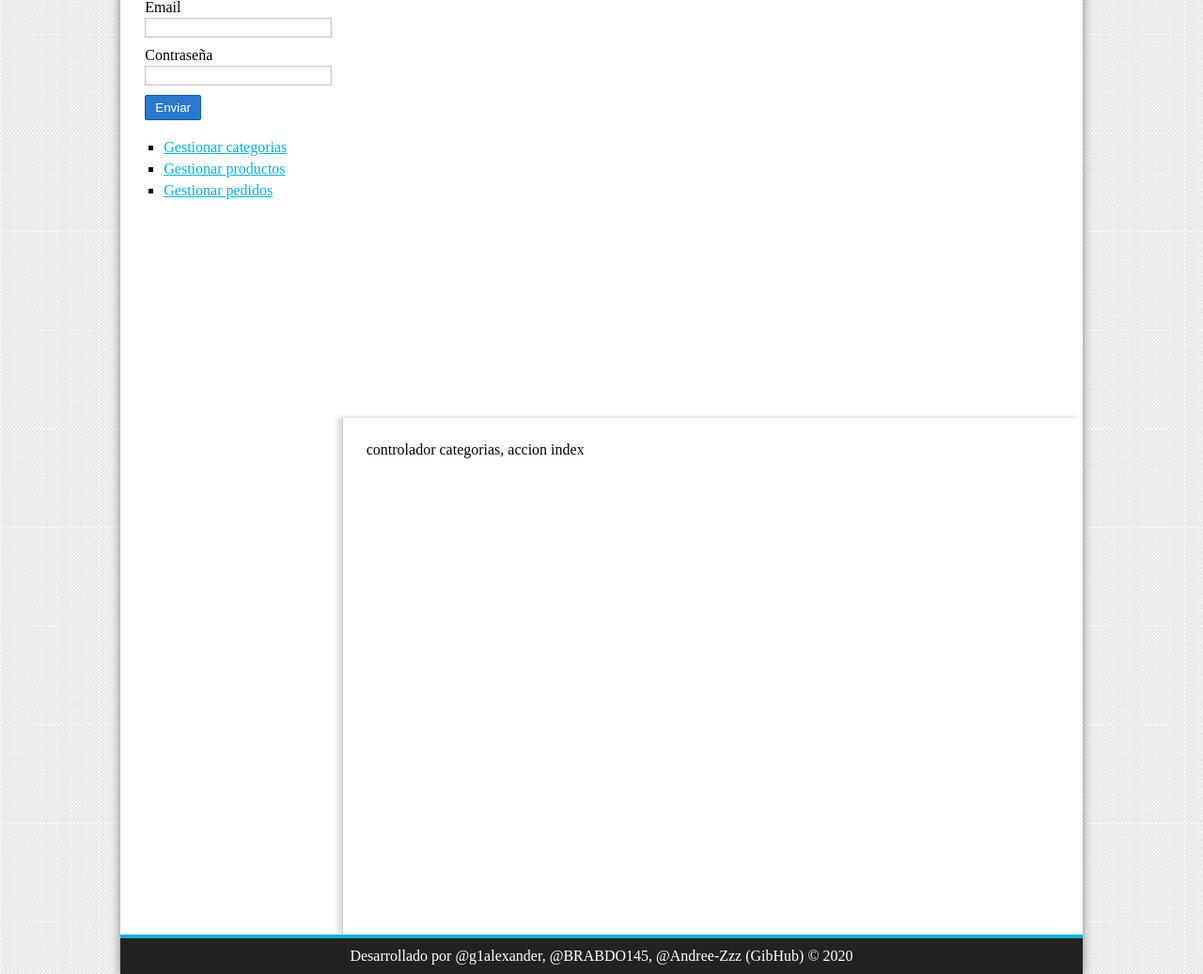
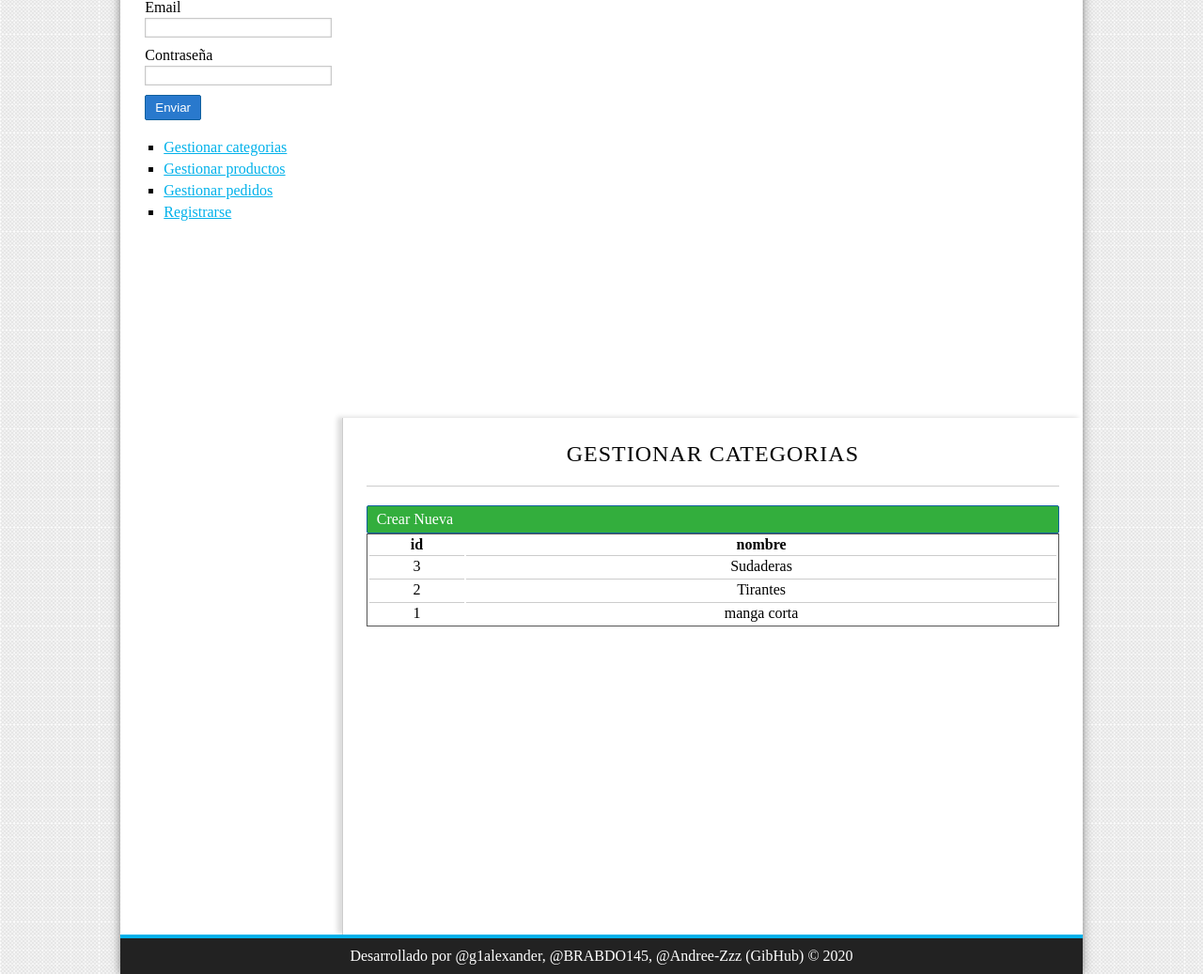
Before and after one commit to g1alexander/Project-TIENDAONLINE, a PHP site: page /Project-TIENDAONLINE/categoria/index in a window 1280 px wide. Shown: the part 279-1316 px from the top of the page at 94% size. Run offline with PHP 8.4, Linux system fonts and the light colour scheme; the visitor is signed in with stand-in values (Sample User, id 1); data comes from the database, SQL or seed files in the repository.

Commit message:
Gestion de Categorias para usuario administradores

```diff
--- a/assets/css/style.css
+++ b/assets/css/style.css
@@ -27,6 +27,16 @@
 }
 .alert_red{
     color:red;
+}
+
+table{
+    text-align: center;
+    width: 100%;
+    border: 1px solid #555;
+}
+td{
+    border-top: 1px solid #ccc;
+    padding: 2px;
 }
 
 /* CONTAINER*/
--- a/controllers/CategoriaController.php
+++ b/controllers/CategoriaController.php
@@ -1,7 +1,27 @@
 <?php
+require_once 'models/categoria.php';
 class categoriaController{
     public function index(){
-        echo "controlador categorias, accion index";
+        Utils::isAdmin();
+        $categoria = new Categoria();
+        $categorias=$categoria->getCategorias();
+        require_once 'views/categoria/index.php';
+    }
+
+    public function crear(){
+        Utils::isAdmin();
+        require_once 'views/categoria/crear.php';
+    }
+
+    public function save(){
+        Utils::isAdmin();
+        if(isset($_POST) && isset($_POST['nombre'])){
+             /* GUARDAREMOS CATEGORIAS */
+            $categoria= new Categoria();
+            $categoria->setNombre($_POST['nombre']);
+            $categoria->save();
+        }
+        header('Location:'.base_url.'categoria/index');
     }
 }
 
--- a/helpers/utils.php
+++ b/helpers/utils.php
@@ -11,5 +11,13 @@
     }
     return $name;
 }
+
+public static function isAdmin(){
+    if(!isset($_SESSION['admin'])){
+        header('Location:'.base_url);
+    }else{
+        return true;
+    }
+}
 }
 ?>
--- /dev/null
+++ b/models/categoria.php
@@ -0,0 +1,53 @@
+<?php
+/*
+CREAMOS UN MODELO DE LA ENTIDAD DE CATEGORIA
+(UNA ENTIDAD QUE REPRESENTA UN REGISTRO DE LA BASE DE DATOS)
+LO CUAL REGISTRARA UN CATEGORIA
+
+- MEZCLAMOS LOS MODELOS DE CONSULTAS
+ */
+
+class Categoria{
+    private $id;
+    private $nombre;
+    private $db;
+
+    public function __construct(){
+        $this ->db =  Database::connect(); //accedemos a la base de datos
+    }
+
+    function getId(){
+        return $this->id;
+    }
+
+    function getNombre(){
+        return $this->nombre;
+    }
+
+    function setId($id){
+        $this ->id = $id;
+    }
+
+    function setNombre($nombre){
+        $this ->nombre = $this->db->real_escape_string($nombre);;
+    }
+
+    /* METODO GETCATEGORIAS, NOS RETORNARA TODAS LAS CATEGORIAS LISTA DENTRO
+    DE LA BASE DE DATOS */
+    public function getCategorias() {
+        $categorias=$this->db->query('SELECT * FROM categorias ORDER BY id DESC;');
+        return $categorias;
+    }
+
+    public function save(){
+        $sql = "INSERT INTO categorias VALUES (NULL,'{$this->getNombre()}') ";
+        $save = $this ->db->query($sql);
+
+        $result = false;
+        if($save){
+            $result=true;
+        }
+        return $result;
+    }
+}
+?>
--- /dev/null
+++ b/views/categoria/crear.php
@@ -0,0 +1,6 @@
+<h1>CREAR NUEVA CATEGORIA</h1>
+<form action="<?=base_url?>categoria/save" method="POST">
+    <label for="nombre">Nombre</label>
+    <input type="text" name="nombre" required>
+    <input type="submit" value="Guardar">
+</form>
--- /dev/null
+++ b/views/categoria/index.php
@@ -0,0 +1,19 @@
+<h1>GESTIONAR CATEGORIAS</h1>
+<link rel="stylesheet" href="./assets/css/style.css"/>
+<a href="<?=base_url ?>categoria/crear" class="button">Crear Nueva</a>
+<table>
+    <tr>
+        <th>id</th>
+        <th>nombre</th>
+    </tr>
+    <?php while($cat=$categorias->fetch_object()): ?>
+        <tr>
+            <td>
+                <?=$cat->id; ?>
+            </td>
+            <td>
+                <?=$cat->nombre; ?>
+            </td>
+        </tr>
+    <?php endwhile; ?>
+</table>
--- a/views/layouts/sidebar.php
+++ b/views/layouts/sidebar.php
@@ -10,6 +10,7 @@
             <input type="password" name="password" />
             <input type="submit" value="Enviar">
         </form>
+
     <?php else: ?>
     <!-- 'nombre' Y 'apellido' SON LOS NOMBRES QUE ESTAN EN LA TABLA DE LA BASE DE DATOS
 
@@ -23,7 +24,7 @@
             <!-- LAS CONDICIONES SON PARA IDENTICAR QUE ROL TIENE EL USUARIO QUE INGRESO-->
 
             <?php if(isset($_SESSION['admin'])): ?>
-                <li><a href="#">Gestionar categorias</a></li>
+                <li><a href="<?=base_url?>categoria/index">Gestionar categorias</a></li>
                 <li><a href="#">Gestionar productos</a></li>
                 <li><a href="#">Gestionar pedidos</a></li>
             <?php endif; ?>
@@ -32,6 +33,8 @@
             <?php if(isset( $_SESSION['identity'])): ?>
                 <li><a href="#">Mis pedidos</a></li>
                 <li><a href="<?=base_url?>usuario/logout">Cerrar Sesión</a></li>
+            <?php else: ?>
+                <li><a href="<?=base_url?>usuario/registro">Registrarse</a></li>
             <?php endif; ?>
         </ul>
     </div>
```
